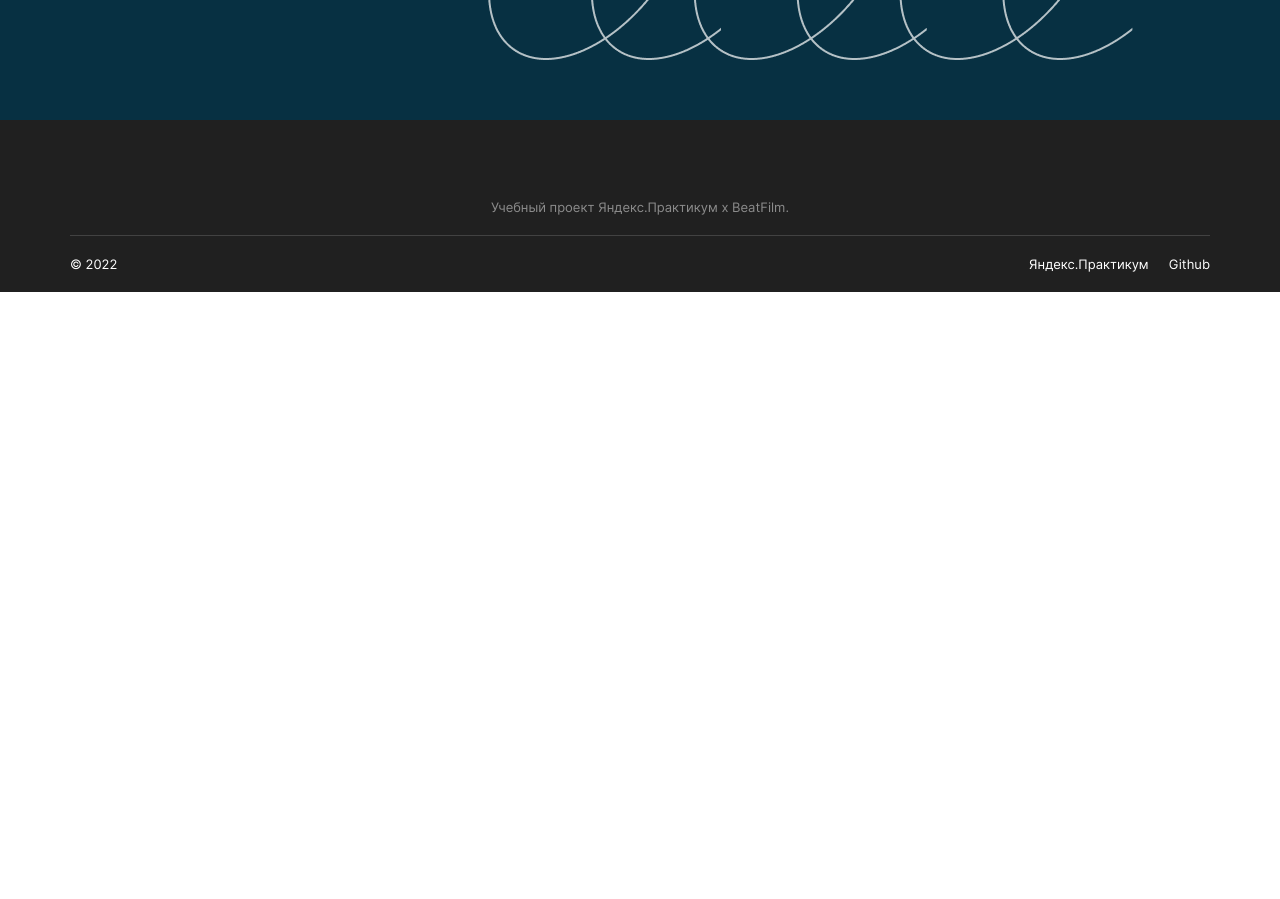
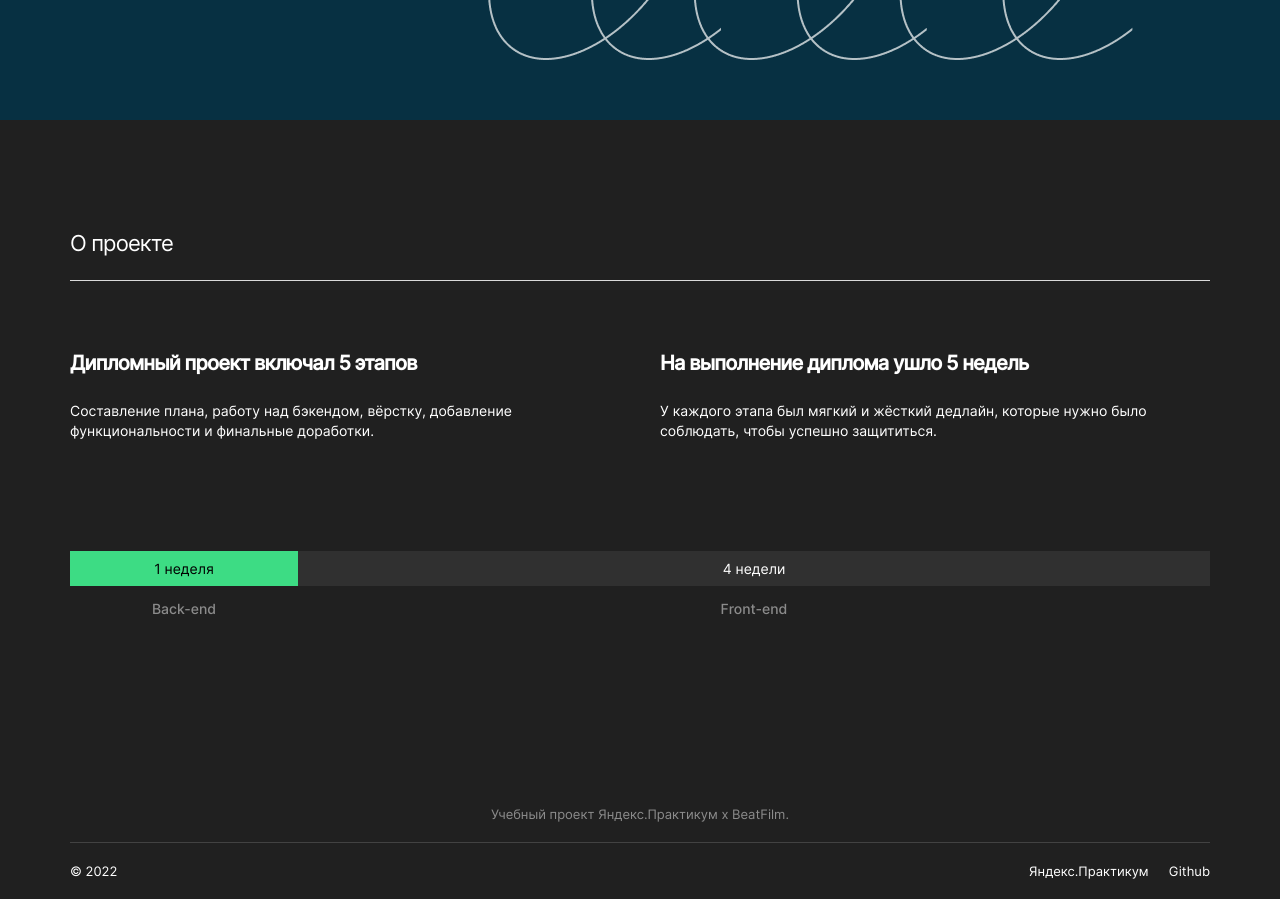
Before and after one commit to Alexeyitm/movies-explorer-frontend, a React (Create React App) app: page / in a window 1280 px wide. Shown: the part 440-1339 px from the top of the page. Before the commit the page ends 800 px from the top, so only its background shows below. Built offline with nearby package versions, Linux system fonts and the light colour scheme.

Commit message:
feat: create markup about-project

```diff
--- /dev/null
+++ b/src/components/App/Main/AboutProject/AboutProject.css
@@ -0,0 +1,169 @@
+.about-project {
+  background: #202020;
+}
+
+.about-project__container {
+  max-width: 1440px;
+  margin: 0 auto;
+  padding: 110px 70px;
+}
+
+@media screen and (max-width: 768px) {
+  .about-project__container {
+    padding: 90px 50px;
+  }
+}
+
+@media screen and (max-width: 340px) {
+  .about-project__container {
+    padding: 70px 18px;
+  }
+}
+
+.about-project__title {
+  font-weight: 400;
+  font-size: 22px;
+  line-height: 27px;
+  letter-spacing: -0.04em;
+  margin: 0;
+  border-bottom: 1px #DADADA solid;
+  padding-bottom: 23px;
+}
+
+@media screen and (max-width: 340px) {
+  .about-project__title {
+    padding-bottom: 28px;
+    font-size: 18px;
+    line-height: 22px;
+  }
+}
+
+.about-project__description {
+  justify-content: center;
+  padding: 70px 0 110px;
+  display: grid;
+  grid-template-columns: repeat(auto-fit, minmax(235px, 1fr));
+  grid-gap: 56px 40px;
+}
+
+@media screen and (max-width: 768px) {
+  .about-project__description {
+    padding-bottom: 93px;
+    grid-column-gap: 30px;
+  }
+}
+
+@media screen and (max-width: 340px) {
+  .about-project__description {
+    padding: 60px 0;
+  }
+}
+
+.about-project__description-element {
+  font-weight: 400;
+}
+
+.about-project__description-title {
+  margin: 0;
+  padding-bottom: 26px;
+  font-size: 20px;
+  line-height: 24px;
+  letter-spacing: -0.04em;
+}
+
+@media screen and (max-width: 768px) {
+  .about-project__description-title {
+    padding-bottom: 22px;
+  }
+}
+
+@media screen and (max-width: 340px) {
+  .about-project__description-title {
+    padding-bottom: 16px;
+    font-size: 18px;
+    line-height: 22px;
+  }
+}
+
+.about-project__description-text {
+  margin: 0;
+  font-size: 14px;
+  line-height: 143%;
+}
+
+@media screen and (max-width: 768px) {
+  .about-project__description-text {
+    font-size: 12px;
+    line-height: 150%;
+  }
+}
+
+@media screen and (max-width: 340px) {
+  .about-project__description-text {
+    font-size: 11px;
+    line-height: 145%;
+  }
+}
+
+.about-project__timing {
+  display: grid;
+  grid-template-columns: 20% 80%;
+}
+
+@media screen and (max-width: 768px) {
+  .about-project__timing {
+    grid-template-columns: 140px 1fr;
+  }
+}
+
+@media screen and (max-width: 500px) {
+  .about-project__timing {
+    grid-template-columns: 100px 1fr;
+  }
+}
+
+.about-project__timing-point {
+  text-align: center;
+}
+
+.about-project__timing-interval {
+  margin: 0;
+  padding: 9px 0;
+  font-weight: 400;
+  font-size: 14px;
+  line-height: 17px;
+}
+
+@media screen and (max-width: 340px) {
+  .about-project__timing-interval {
+    font-size: 11px;
+    line-height: 13px;
+    padding: 11px 0;
+  }
+}
+
+.about-project__timing-interval_backend {
+  color: #000000;
+  background: #3DDC84;
+}
+
+.about-project__timing-interval_frontend {
+  background: #303030;
+}
+
+.about-project__timing-type {
+  margin: 0;
+  padding-top: 14px;
+  font-weight: 500;
+  font-size: 14px;
+  line-height: 17px;
+  color: #8B8B8B;
+}
+
+@media screen and (max-width: 340px) {
+  .about-project__timing-type {
+    font-size: 11px;
+    line-height: 13px;
+    padding-top: 10px;
+  }
+}
--- /dev/null
+++ b/src/components/App/Main/AboutProject/AboutProject.jsx
@@ -0,0 +1,49 @@
+import './AboutProject.css';
+
+function AboutProject() {
+  return (
+    <section className="about-project">
+      <div className="about-project__container">
+        <h2 className="about-project__title">О проекте</h2>
+        <div className="about-project__description">
+          <article className="about-project__description-element">
+            <h3 className="about-project__description-title">
+              Дипломный проект включал 5 этапов
+            </h3>
+            <p className="about-project__description-text">
+            Составление плана, работу над бэкендом, вёрстку, добавление функциональности и финальные доработки.
+            </p>
+          </article>
+          <article className="about-project__description-element">
+            <h3 className="about-project__description-title">
+              На выполнение диплома ушло 5 недель
+            </h3>
+            <p className="about-project__description-text">
+            У каждого этапа был мягкий и жёсткий дедлайн, которые нужно было соблюдать, чтобы успешно защититься.
+            </p>
+          </article>
+        </div>
+        <div className="about-project__timing">
+          <div className="about-project__timing-point">
+            <h3 className="about-project__timing-interval about-project__timing-interval_backend">
+              1 неделя
+            </h3>
+            <p className="about-project__timing-type">
+              Back-end
+            </p>
+          </div>
+          <div className="about-project__timing-point">
+            <h3 className="about-project__timing-interval about-project__timing-interval_frontend">
+              4 недели
+            </h3>
+            <p className="about-project__timing-type">
+              Front-end
+            </p>
+          </div>
+        </div>
+      </div>
+    </section>
+  );
+}
+
+export default AboutProject;
--- a/src/components/App/Main/Main.jsx
+++ b/src/components/App/Main/Main.jsx
@@ -1,11 +1,13 @@
 import './Main.css';
 import Promo from './Promo/Promo';
 import Footer from '../Footer/Footer';
+import AboutProject from './AboutProject/AboutProject';
 
 function Main() {
   return (
     <div className="main">
       <Promo/>
+      <AboutProject/>
       <Footer/>
     </div>
   );
```
